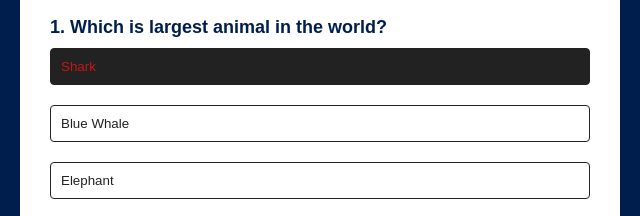
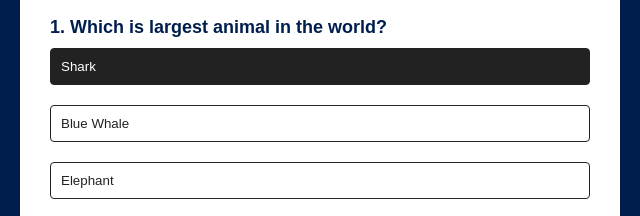
Before and after one commit to Prince-861/JS_Practice_Project, a plain HTML site: page 3_Quiz_App/index.html in a window 1280 px wide. In both pictures the pointer is over the button "Shark". Shown: the part 193-409 px from the top of the page, 320-960 px from the left. Drawn offline with Linux system fonts and the light colour scheme.

Commit message:
css_changed

```diff
--- a/3_Quiz_App/style.css
+++ b/3_Quiz_App/style.css
@@ -47,7 +47,7 @@ body{
 /* hover button will work when the button is not disabled and it will not work when it is disabled.*/
 .btn:hover:not([disabled]){
     background:#222;
-    color:#cc1515;
+    color:#fff;
 }
 /* no-drop helps cursor to become red and it will not work on any button. */
 .btn:disabled{
```
